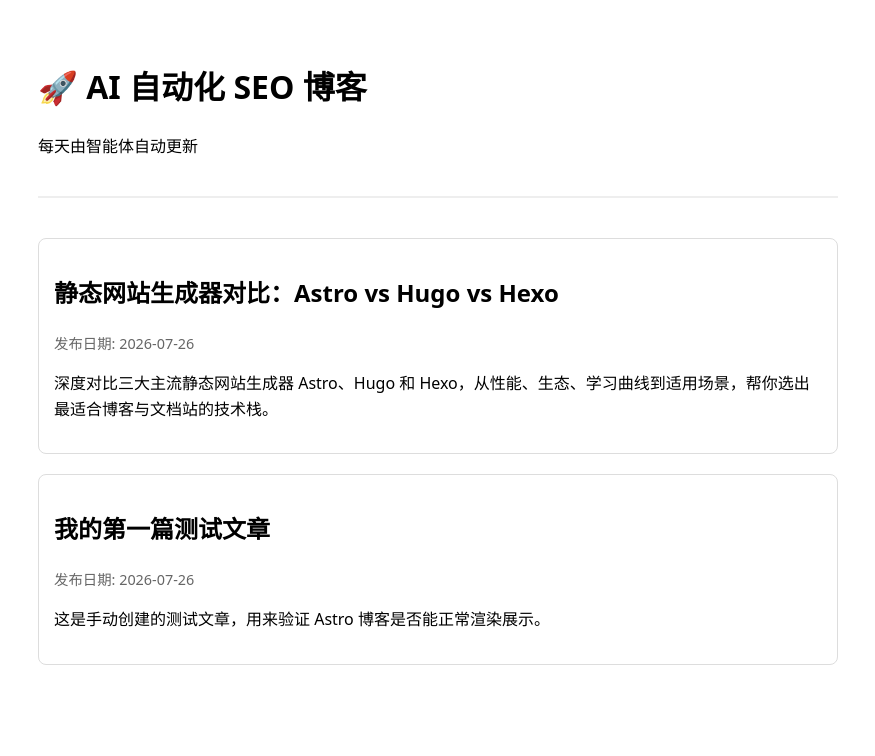
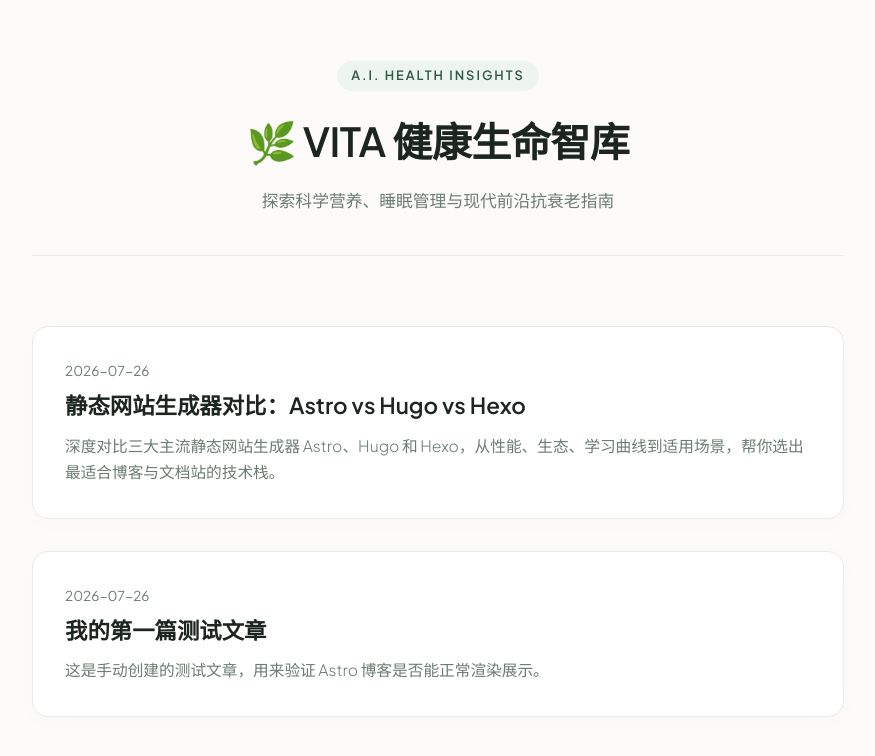
Before and after one commit to Qq566566/wb666, an Astro site: page / in a window 1280 px wide. Shown: the whole page, without its empty margins (202-1077 px from the left). Built offline with nearby package versions, Linux system fonts and the light colour scheme; Astro itself is replaced by a stand-in of ours.

Commit message:
Revamp index.astro with new title and styles
Updated the title and added styles for the layout and design of the page. Modified the body structure to enhance the presentation of posts.

```diff
--- a/src/pages/index.astro
+++ b/src/pages/index.astro
@@ -16,28 +16,146 @@ try {
 <head>
   <meta charset="utf-8" />
   <meta name="viewport" content="width=device-width, initial-scale=1.0" />
-  <title>我的 AI 自动化 SEO 博客</title>
+  <title>VITA | 智能健康与前沿养生指南</title>
+  <link rel="preconnect" href="https://fonts.googleapis.com">
+  <link rel="preconnect" href="https://fonts.gstatic.com" crossorigin>
+  <link href="https://fonts.googleapis.com/css2?family=Plus+Jakarta+Sans:wght@300;400;600&display=swap" rel="stylesheet">
+  <style>
+    :root {
+      --bg-color: #fcfbf9;
+      --card-bg: #ffffff;
+      --text-main: #1c2520;
+      --text-muted: #6b7c72;
+      --accent-color: #2e5b44;
+      --border-color: #e8ece9;
+    }
+
+    * {
+      box-sizing: border-box;
+      margin: 0;
+      padding: 0;
+    }
+
+    body {
+      background-color: var(--bg-color);
+      color: var(--text-main);
+      font-family: 'Plus Jakarta Sans', -apple-system, BlinkMacSystemFont, "Segoe UI", Roboto, sans-serif;
+      line-height: 1.7;
+      -webkit-font-smoothing: antialiased;
+    }
+
+    .container {
+      max-width: 860px;
+      margin: 0 auto;
+      padding: 60px 24px;
+    }
+
+    header {
+      text-align: center;
+      margin-bottom: 70px;
+      padding-bottom: 40px;
+      border-bottom: 1px solid var(--border-color);
+    }
+
+    .tagline {
+      display: inline-block;
+      font-size: 0.8rem;
+      font-weight: 600;
+      letter-spacing: 2px;
+      text-transform: uppercase;
+      color: var(--accent-color);
+      background: #eef4f0;
+      padding: 4px 14px;
+      border-radius: 20px;
+      margin-bottom: 16px;
+    }
+
+    h1 {
+      font-size: 2.5rem;
+      font-weight: 600;
+      letter-spacing: -0.5px;
+      color: var(--text-main);
+      margin-bottom: 12px;
+    }
+
+    header p {
+      color: var(--text-muted);
+      font-size: 1.05rem;
+      font-weight: 300;
+    }
+
+    .post-grid {
+      display: grid;
+      gap: 32px;
+    }
+
+    .post-card {
+      background: var(--card-bg);
+      border: 1px solid var(--border-color);
+      border-radius: 16px;
+      padding: 32px;
+      transition: all 0.3s cubic-bezier(0.16, 1, 0.3, 1);
+      box-shadow: 0 4px 20px rgba(0, 0, 0, 0.02);
+    }
+
+    .post-card:hover {
+      transform: translateY(-3px);
+      box-shadow: 0 12px 30px rgba(46, 91, 68, 0.08);
+      border-color: #d1ddd6;
+    }
+
+    .post-date {
+      font-size: 0.85rem;
+      color: var(--text-muted);
+      margin-bottom: 8px;
+    }
+
+    .post-title {
+      font-size: 1.4rem;
+      font-weight: 600;
+      color: var(--text-main);
+      margin-bottom: 12px;
+      line-height: 1.35;
+    }
+
+    .post-desc {
+      color: var(--text-muted);
+      font-size: 0.98rem;
+      font-weight: 300;
+    }
+
+    .empty-state {
+      text-align: center;
+      padding: 60px 0;
+      color: var(--text-muted);
+    }
+  </style>
 </head>
-<body style="max-width: 800px; margin: 0 auto; padding: 40px 20px; font-family: system-ui, sans-serif; line-height: 1.6;">
-  <header style="margin-bottom: 40px; border-bottom: 2px solid #eee; padding-bottom: 20px;">
-    <h1>🚀 AI 自动化 SEO 博客</h1>
-    <p>每天由智能体自动更新</p>
-  </header>
+<body>
+  <div class="container">
+    <header>
+      <span class="tagline">A.I. HEALTH INSIGHTS</span>
+      <h1>🌿 VITA 健康生命智库</h1>
+      <p>探索科学营养、睡眠管理与现代前沿抗衰老指南</p>
+    </header>
 
-  <main>
-    {posts.length === 0 ? (
-      <p>暂无文章，等待自动生成...</p>
-    ) : (
-      <ul style="list-style: none; padding: 0;">
-        {posts.map((post) => (
-          <li style="margin-bottom: 20px; padding: 15px; border: 1px solid #ddd; border-radius: 8px;">
-            <h2>{post.data.title}</h2>
-            <p style="color: #666; font-size: 0.9em;">发布日期: {post.data.pubDate.toISOString().split('T')[0]}</p>
-            <p>{post.data.description}</p>
-          </li>
-        ))}
-      </ul>
-    )}
-  </main>
+    <main class="post-grid">
+      {posts.length === 0 ? (
+        <div class="empty-state">
+          <p>🌱 正在撰写精选文章，请稍后刷新...</p>
+        </div>
+      ) : (
+        posts.map((post) => (
+          <article class="post-card">
+            <div class="post-date">
+              {post.data.pubDate ? post.data.pubDate.toISOString().split('T')[0] : '最近发布'}
+            </div>
+            <h2 class="post-title">{post.data.title}</h2>
+            <p class="post-desc">{post.data.description}</p>
+          </article>
+        ))
+      )}
+    </main>
+  </div>
 </body>
 </html>
```
